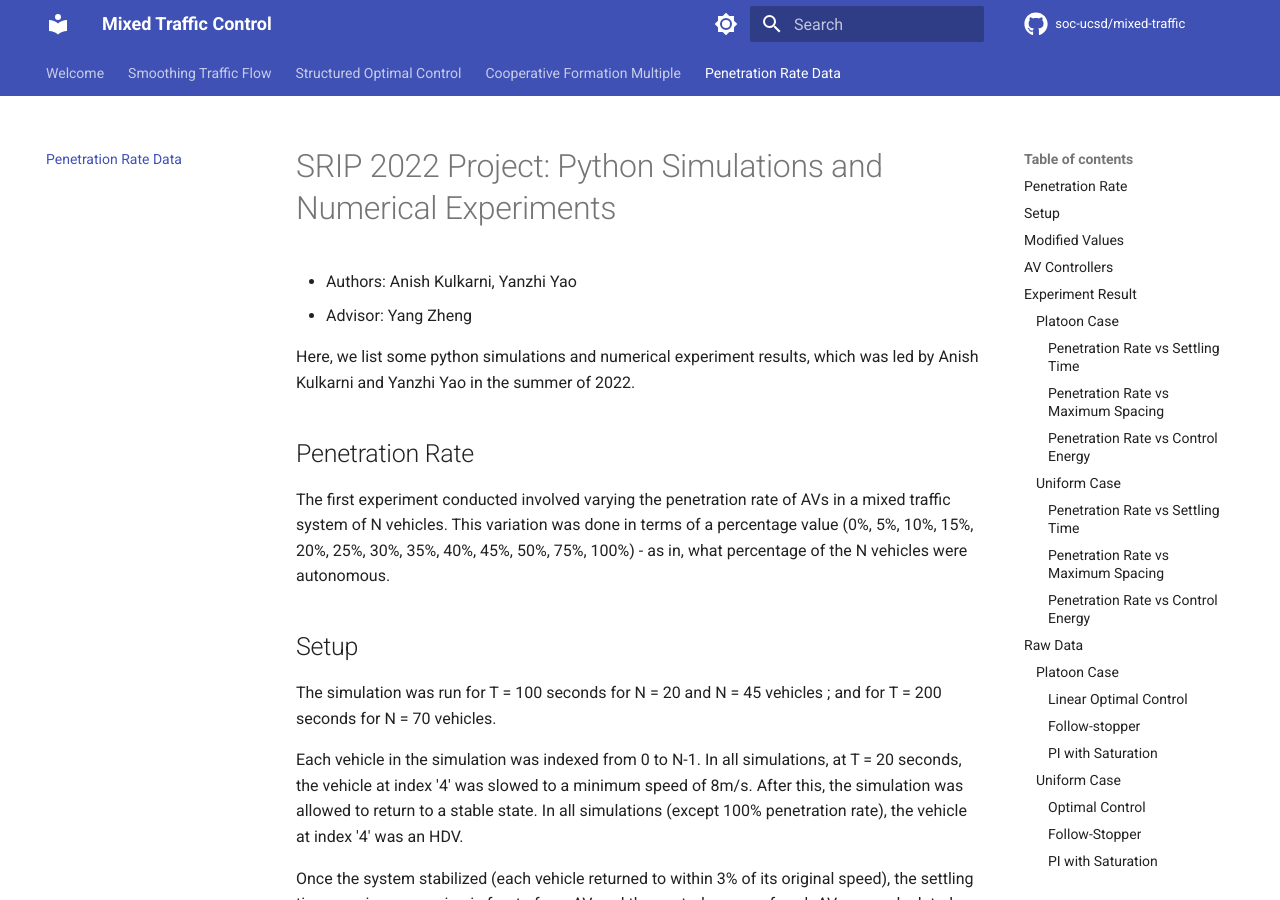
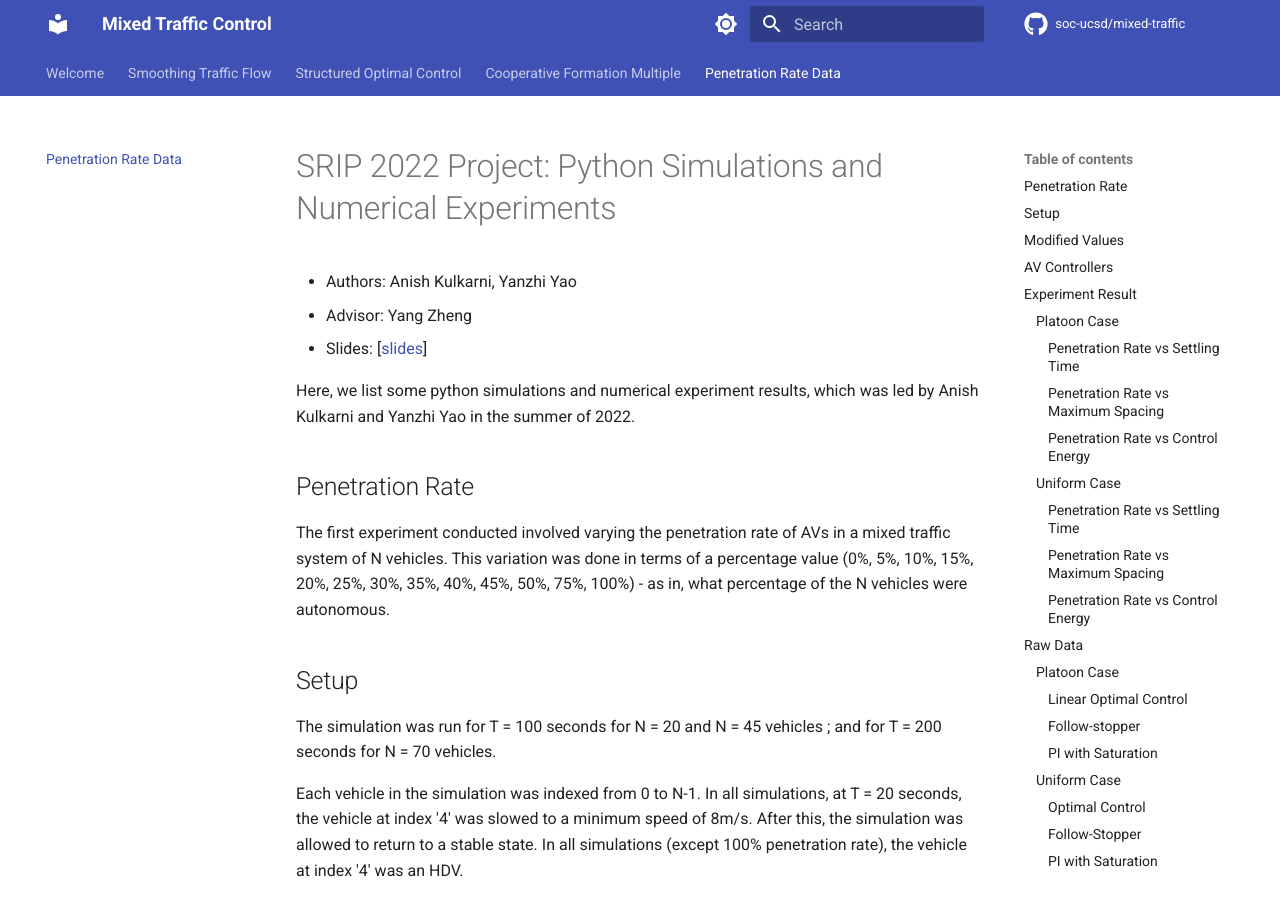
Before and after one commit to soc-ucsd/mixed-traffic, an MkDocs documentation site: the page built from docs/numerical_data.md, in a window 1280 px wide and 900 px high. Built offline with MkDocs 1.6.1 and Material for MkDocs 9.7.7, drawn with Linux system fonts in a browser that asks for light colours; comment, search, counter and statistics services are not loaded.

Commit message:
Update numerical_data.md

```diff
--- a/docs/numerical_data.md
+++ b/docs/numerical_data.md
@@ -2,6 +2,7 @@
 
 - Authors: Anish Kulkarni, Yanzhi Yao
 - Advisor: Yang Zheng
+- Slides: [[slides](mixed-traffic/docs/images/penetration_rate_data/Summer Research Conference 2022.pdf)]
 
 Here, we list some python simulations and numerical experiment results, which was led by Anish Kulkarni and Yanzhi Yao in the summer of 2022.
 
```
